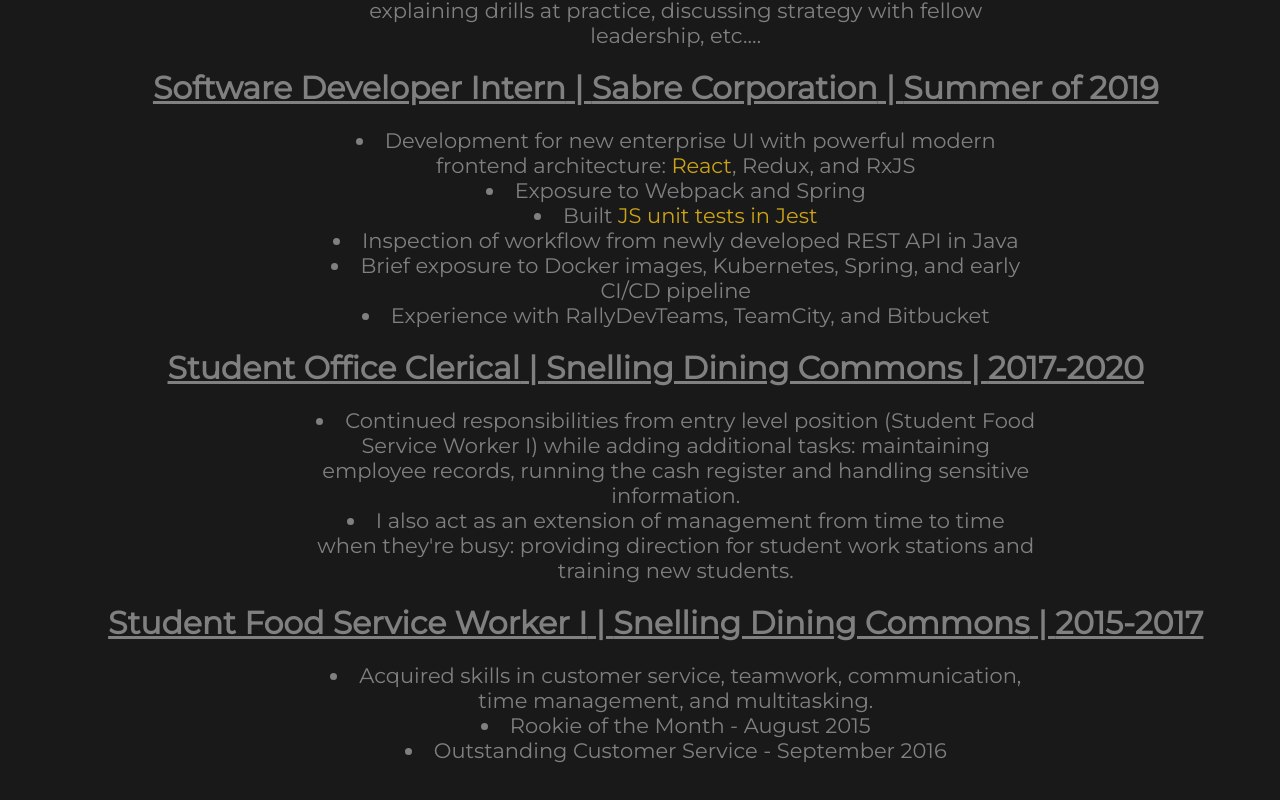
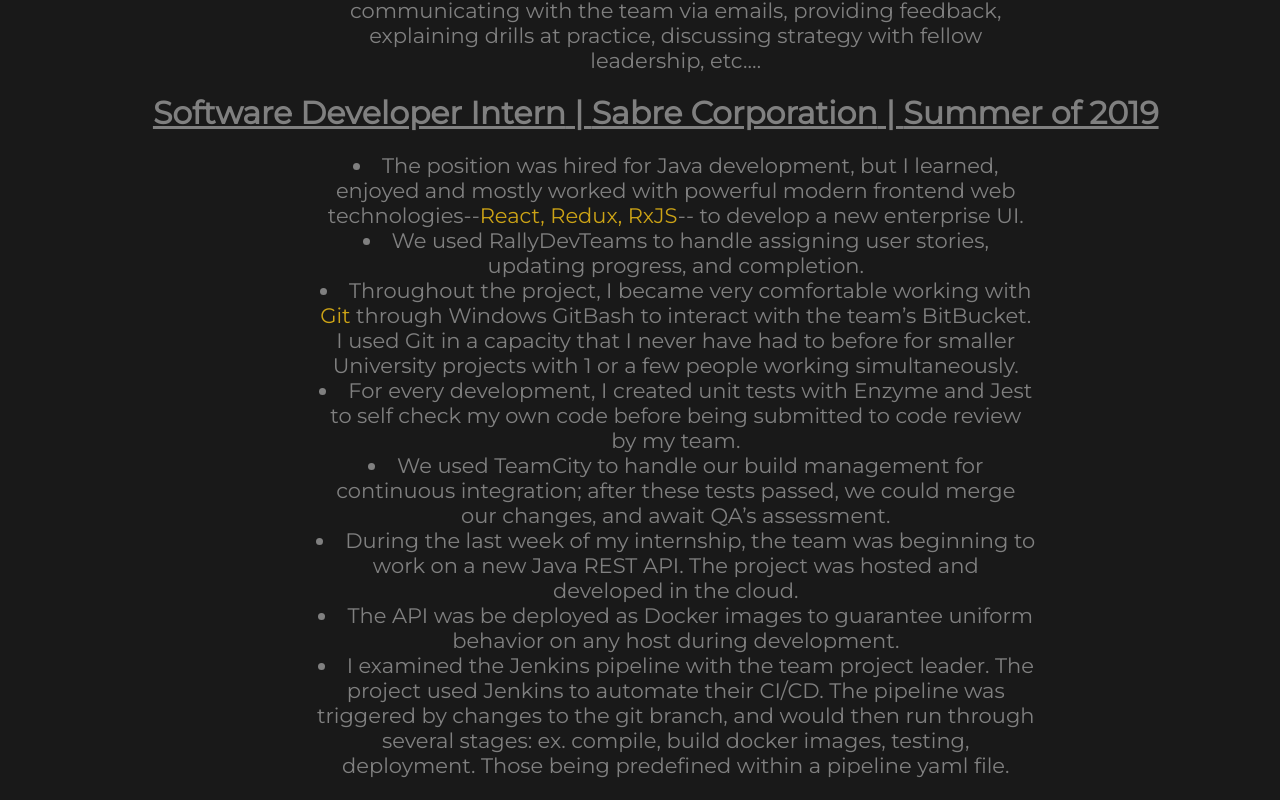
Before and after one commit to jingley/jrs-website, a React (Create React App) app: page /resume in a window 1280 px wide. Shown: the part 880-1680 px from the top of the page. Built offline with nearby package versions, Linux system fonts and the light colour scheme.

Commit message:
updated resume

```diff
--- a/src/Components/Resume/Sections/Jobs/Sabre.tsx
+++ b/src/Components/Resume/Sections/Jobs/Sabre.tsx
@@ -16,12 +16,16 @@
      * these are the bullets for the description list
      */
     const bullets = {
-        a: `Development for new enterprise UI with powerful modern frontend architecture: <span class="Standout-text">React</span>, Redux, and RxJS`,
-        a1: 'Exposure to Webpack and Spring',
-        a2: `Built <span class="Standout-text">JS unit tests in Jest</span>`,
-        b: 'Inspection of workflow from newly developed REST API in Java',
-        b1: 'Brief exposure to Docker images, Kubernetes, Spring, and early CI/CD pipeline',
-        c: 'Experience with RallyDevTeams, TeamCity, and Bitbucket',
+        a: `The position was hired for Java development, but I learned, enjoyed and mostly worked with powerful modern frontend web technologies--<span class="Standout-text">React, Redux, RxJS</span>-- to develop a new enterprise UI. `,
+        a1: 'We used RallyDevTeams to handle assigning user stories, updating progress, and completion.',
+        a2: `Throughout the project, I became very comfortable working with <span class="Standout-text">Git</span> through Windows GitBash to interact with the team’s BitBucket. I used Git in a capacity that
+        I never have had to before for smaller University projects with 1 or a few people working simultaneously. `,
+        a3: 'For every development, I created unit tests with Enzyme and Jest to self check my own code before being submitted to code review by my team.',
+        a4: 'We used TeamCity to handle our build management for continuous integration; after these tests passed, we could merge our changes, and await QA’s assessment.',
+        b: 'During the last week of my internship, the team was beginning to work on a new Java REST API. The project was hosted and developed in the cloud.',
+        b1: 'The API was be deployed as Docker images to guarantee uniform behavior on any host during development.',
+        b2: 'I examined the Jenkins pipeline with the team project leader. The project used Jenkins to automate their CI/CD. The pipeline was triggered by changes to the git branch, ' +
+            'and would then run through several stages: ex. compile, build docker images, testing, deployment. Those being predefined within a pipeline yaml file. '
     };
 
     /**
@@ -33,9 +37,11 @@
             <li>${ bullets.a }</li>
             <li>${ bullets.a1 }</li>
             <li>${ bullets.a2 }</li>
+            <li>${ bullets.a3 }</li>
+            <li>${ bullets.a4 }</li>
             <li>${ bullets.b }</li>
             <li>${ bullets.b1 }</li>
-            <li>${ bullets.c }</li>
+            <li>${ bullets.b2 }</li>
         </ul>`,
         title: 'Software Developer Intern',
         company: 'Sabre Corporation',
--- a/src/Components/Resume/Sections/Skills.tsx
+++ b/src/Components/Resume/Sections/Skills.tsx
@@ -32,6 +32,7 @@
               <ul>
                   <li><span className="Standout-text">React</span></li>
                   <li>Redux</li>
+                  <li>RxJs</li>
                   <li>Git</li>
                   <li>SQL</li>
               </ul>
```
